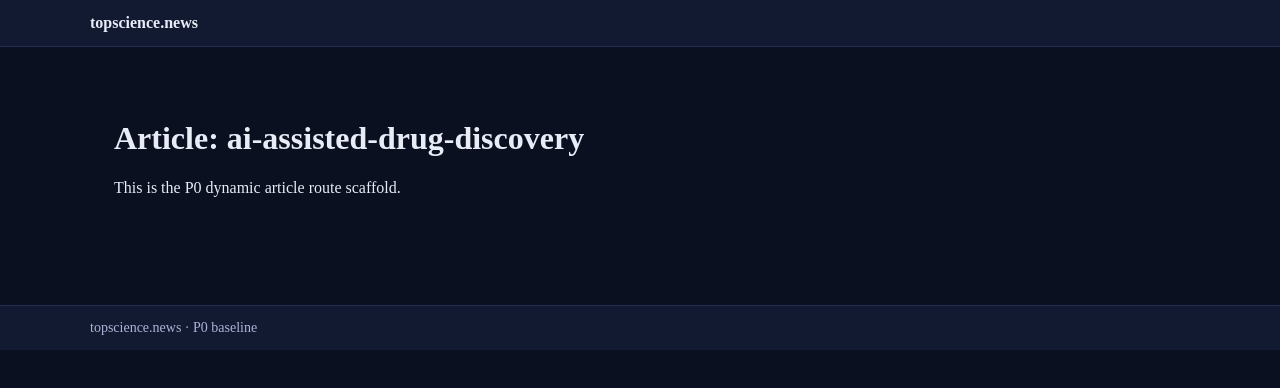
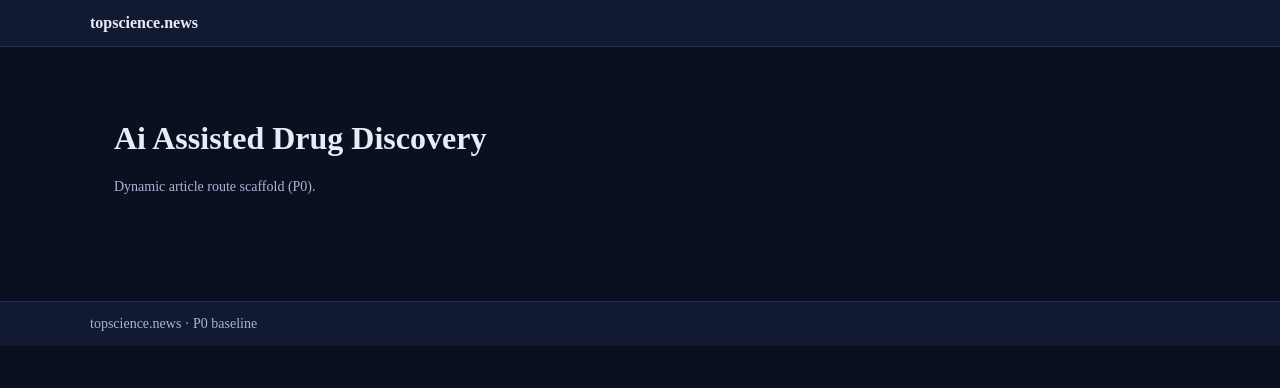
Before and after one commit to apomkd/topscience, a Next.js app in the folder apps/web/: page /article/ai-assisted-drug-discovery in a window 1280 px wide. Shown: the top 388 px of the page. Built offline with nearby package versions, Linux system fonts and the light colour scheme; no server answers.

Commit message:
feat(web): polish homepage hierarchy and article metadata presentation

```diff
--- a/apps/web/app/article/[slug]/page.tsx
+++ b/apps/web/app/article/[slug]/page.tsx
@@ -2,9 +2,17 @@ import { buildMetadata } from "../../../lib/seo";
 
 type Props = { params: { slug: string } };
 
+function prettySlug(slug: string) {
+  return slug
+    .split("-")
+    .map((x) => x.charAt(0).toUpperCase() + x.slice(1))
+    .join(" ");
+}
+
 export async function generateMetadata({ params }: Props) {
+  const title = `${prettySlug(params.slug)} | topscience.news`;
   return buildMetadata({
-    title: `Article: ${params.slug} | topscience.news`,
+    title,
     description: `Science article page for ${params.slug}`,
     path: `/article/${params.slug}`
   });
@@ -13,8 +21,8 @@ export async function generateMetadata({ params }: Props) {
 export default function ArticlePage({ params }: Props) {
   return (
     <main style={{ padding: 24 }}>
-      <h1>Article: {params.slug}</h1>
-      <p>This is the P0 dynamic article route scaffold.</p>
+      <h1>{prettySlug(params.slug)}</h1>
+      <p className="small">Dynamic article route scaffold (P0).</p>
     </main>
   );
 }
```
Also changed, not shown: apps/web/app/page.tsx (+14 -8 lines).
